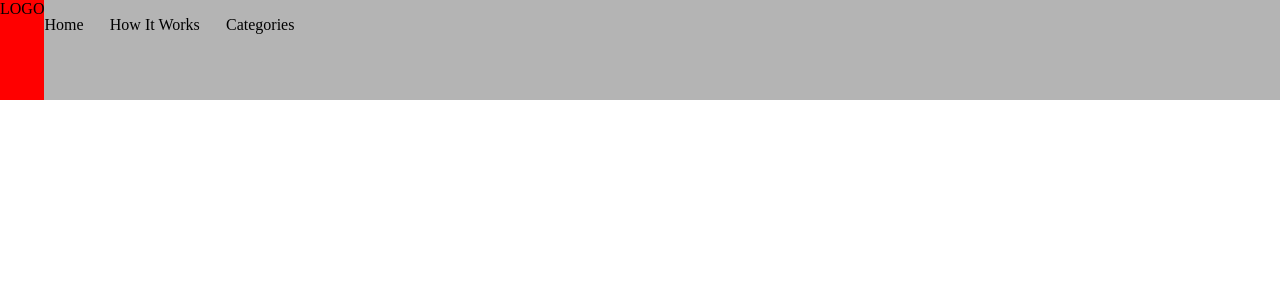
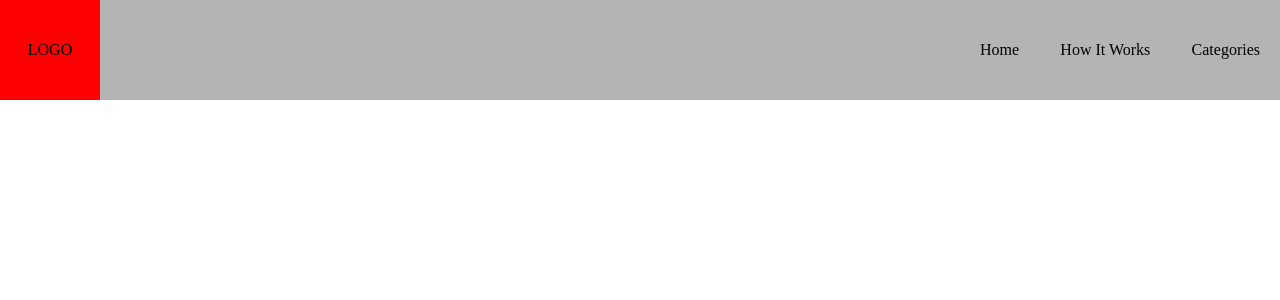
Before and after one commit to lavell119/subliminal-site-react, a React (Create React App) app in the folder subliminal-site-react/: page / in a window 1280 px wide. Shown: the top 300 px of the page. Built offline with nearby package versions, Linux system fonts and the light colour scheme.

Commit message:
formatted nav and added links and formatted logo placeholder

```diff
--- a/subliminal-site-react/src/App.css
+++ b/subliminal-site-react/src/App.css
@@ -1,21 +1,26 @@
  * {
   padding: 0px;
   margin: 0px;
-
+  box-sizing: border-box;
  }
 
 .header {
   width: 100%;
   height: 100px;
   background: rgb(180, 180, 180);
+  display: flex;
+  justify-content: space-between;
 }
 
 .nav {
-  height: 50px;
-  width: 250px;
+  height:100%;
+  width: 320px;
   display: flex;
   align-items: center;
   justify-content: space-between;
+  gap: 15px;
+  padding: 20px;
+
 }
 
 .nav a {
@@ -29,4 +34,9 @@
 
 .logo {
   background: red;
+  height: 100%;
+  width: 100px;
+  display: flex;
+  align-items: center;
+  justify-content: center;
 }
```
